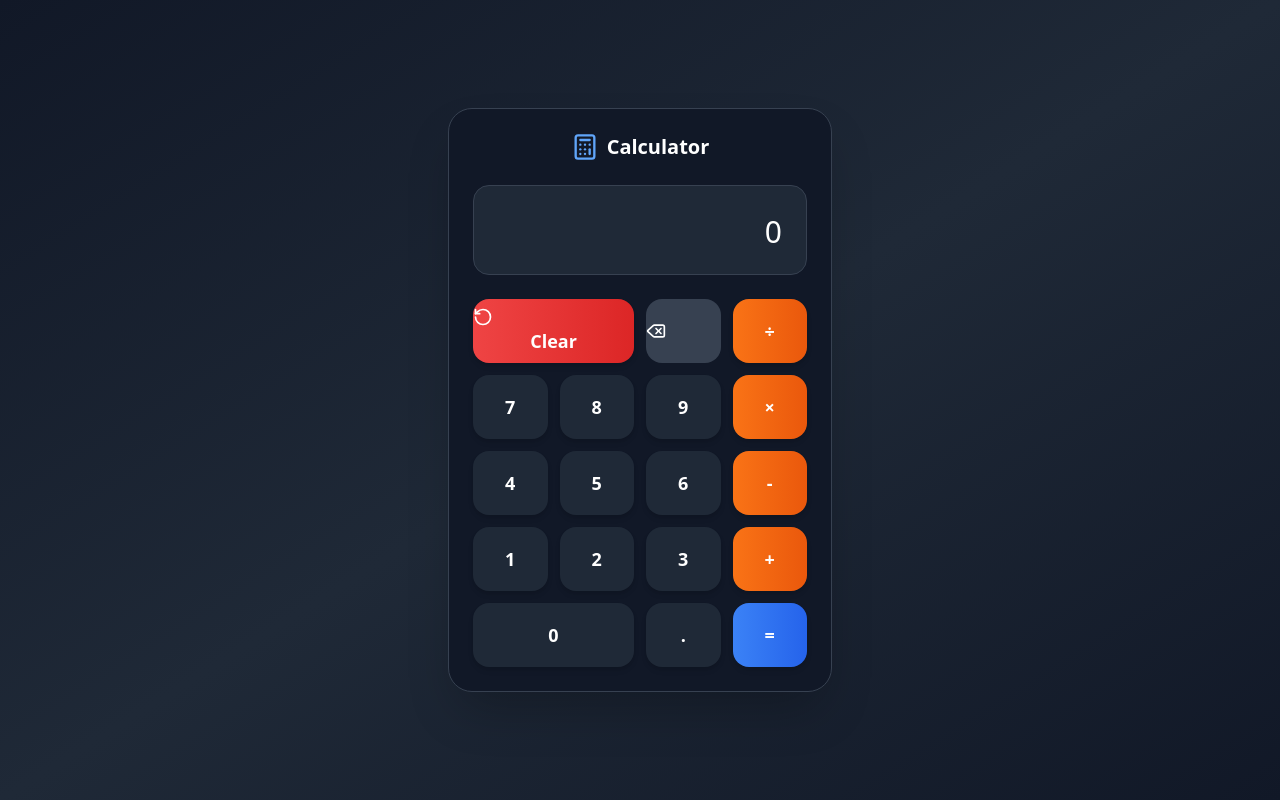
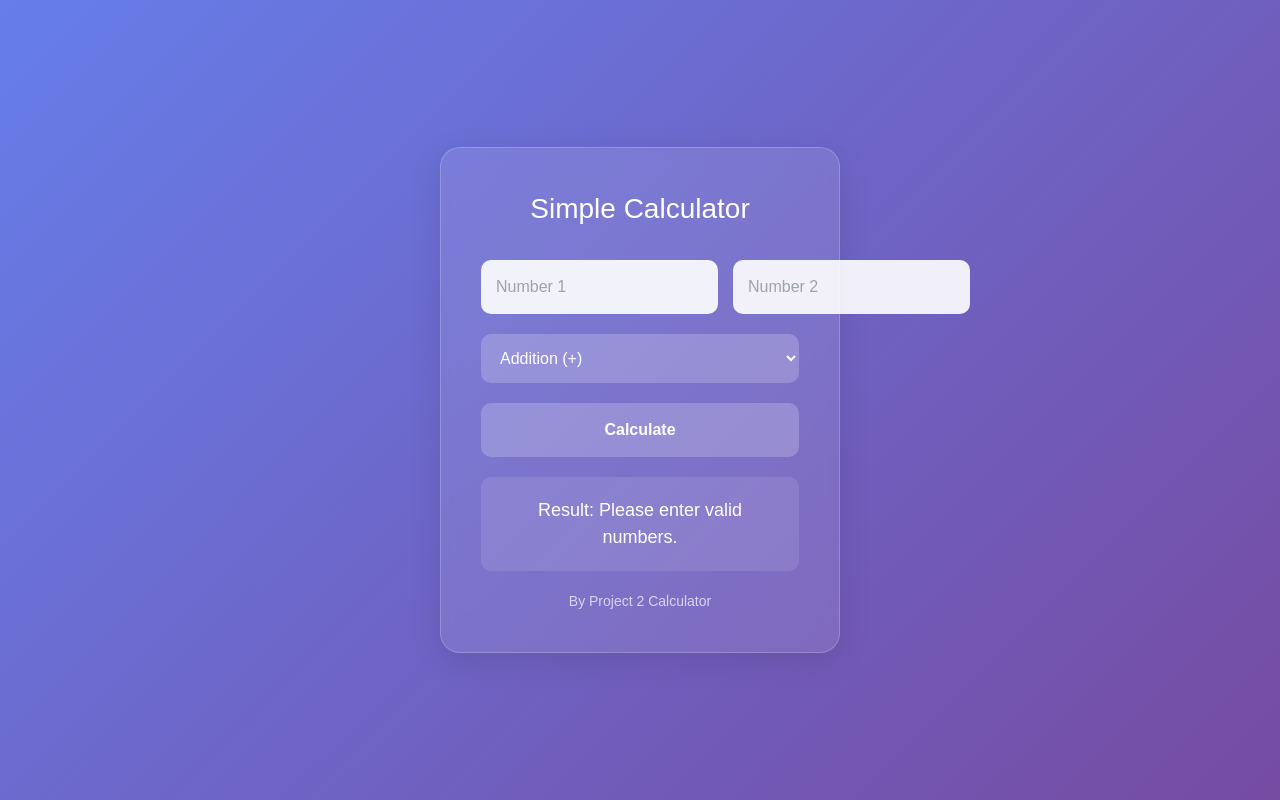
Before and after one commit to Srinivas-Manda-hub/easy-calc-displayer-tool, a React (Vite) app: page / in a window 1280 px wide. Built offline with nearby package versions, Linux system fonts and the light colour scheme.

Commit message:
Refactor: Implement calculator UI with HTML/CSS
Implemented the calculator UI using only HTML and CSS, based on the provided image.

```diff
--- a/src/components/Calculator.tsx
+++ b/src/components/Calculator.tsx
@@ -1,178 +1,184 @@
 
 import React, { useState } from 'react';
-import { Calculator as CalculatorIcon, Delete, RotateCcw } from 'lucide-react';
 
 const Calculator = () => {
-  const [display, setDisplay] = useState('0');
-  const [previousValue, setPreviousValue] = useState<number | null>(null);
-  const [operation, setOperation] = useState<string | null>(null);
-  const [waitingForNewValue, setWaitingForNewValue] = useState(false);
+  const [num1, setNum1] = useState('');
+  const [num2, setNum2] = useState('');
+  const [operation, setOperation] = useState('add');
+  const [result, setResult] = useState('');
 
-  const inputNumber = (num: string) => {
-    if (waitingForNewValue) {
-      setDisplay(num);
-      setWaitingForNewValue(false);
-    } else {
-      setDisplay(display === '0' ? num : display + num);
-    }
-  };
+  const handleCalculate = () => {
+    const n1 = parseFloat(num1);
+    const n2 = parseFloat(num2);
 
-  const inputDecimal = () => {
-    if (waitingForNewValue) {
-      setDisplay('0.');
-      setWaitingForNewValue(false);
-    } else if (display.indexOf('.') === -1) {
-      setDisplay(display + '.');
-    }
-  };
-
-  const clear = () => {
-    setDisplay('0');
-    setPreviousValue(null);
-    setOperation(null);
-    setWaitingForNewValue(false);
-  };
-
-  const deleteLastDigit = () => {
-    if (display.length > 1) {
-      setDisplay(display.slice(0, -1));
-    } else {
-      setDisplay('0');
-    }
-  };
-
-  const performOperation = (nextOperation: string) => {
-    const inputValue = parseFloat(display);
-
-    if (previousValue === null) {
-      setPreviousValue(inputValue);
-    } else if (operation) {
-      const currentValue = previousValue || 0;
-      const newValue = calculate(currentValue, inputValue, operation);
-
-      setDisplay(String(newValue));
-      setPreviousValue(newValue);
+    if (isNaN(n1) || isNaN(n2)) {
+      setResult('Please enter valid numbers.');
+      return;
     }
 
-    setWaitingForNewValue(true);
-    setOperation(nextOperation);
-  };
+    let calculatedResult = 0;
+    switch (operation) {
+      case 'add':
+        calculatedResult = n1 + n2;
+        break;
+      case 'subtract':
+        calculatedResult = n1 - n2;
+        break;
+      case 'multiply':
+        calculatedResult = n1 * n2;
+        break;
+      case 'divide':
+        calculatedResult = n2 !== 0 ? n1 / n2 : 0;
+        if (n2 === 0) {
+          setResult('Cannot divide by zero');
+          return;
+        }
+        break;
+      default:
+        calculatedResult = 0;
+    }
 
-  const calculate = (firstValue: number, secondValue: number, operation: string): number => {
-    switch (operation) {
-      case '+':
-        return firstValue + secondValue;
-      case '-':
-        return firstValue - secondValue;
-      case '×':
-        return firstValue * secondValue;
-      case '÷':
-        return secondValue !== 0 ? firstValue / secondValue : 0;
-      default:
-        return secondValue;
-    }
-  };
-
-  const handleEquals = () => {
-    const inputValue = parseFloat(display);
-
-    if (previousValue !== null && operation) {
-      const newValue = calculate(previousValue, inputValue, operation);
-      setDisplay(String(newValue));
-      setPreviousValue(null);
-      setOperation(null);
-      setWaitingForNewValue(true);
-    }
-  };
-
-  const Button = ({
-    children,
-    onClick,
-    className = '',
-    variant = 'default'
-  }: {
-    children: React.ReactNode;
-    onClick: () => void;
-    className?: string;
-    variant?: 'default' | 'operator' | 'equals' | 'clear' | 'number';
-  }) => {
-    const baseClasses = "h-16 rounded-2xl font-semibold text-lg transition-all duration-200 active:scale-95 hover:shadow-lg";
-
-    const variantClasses = {
-      default: "bg-gray-700 hover:bg-gray-600 text-white",
-      number: "bg-gray-800 hover:bg-gray-700 text-white shadow-md hover:shadow-xl",
-      operator: "bg-gradient-to-r from-orange-500 to-orange-600 hover:from-orange-600 hover:to-orange-700 text-white shadow-md hover:shadow-xl",
-      equals: "bg-gradient-to-r from-blue-500 to-blue-600 hover:from-blue-600 hover:to-blue-700 text-white shadow-md hover:shadow-xl",
-      clear: "bg-gradient-to-r from-red-500 to-red-600 hover:from-red-600 hover:to-red-700 text-white shadow-md hover:shadow-xl"
-    };
-
-    return (
-      <button
-        className={`${baseClasses} ${variantClasses[variant]} ${className}`}
-        onClick={onClick}
-      >
-        {children}
-      </button>
-    );
+    setResult(`Result: ${calculatedResult}`);
   };
 
   return (
-    <div className="min-h-screen bg-gradient-to-br from-gray-900 via-gray-800 to-gray-900 flex items-center justify-center p-4">
-      <div className="bg-gray-900 rounded-3xl shadow-2xl p-6 w-full max-w-sm border border-gray-700">
-        {/* Header */}
-        <div className="flex items-center justify-center mb-6">
-          <CalculatorIcon className="text-blue-400 mr-2" size={28} />
-          <h1 className="text-white text-xl font-bold">Calculator</h1>
+    <div style={{
+      minHeight: '100vh',
+      background: 'linear-gradient(135deg, #667eea 0%, #764ba2 100%)',
+      display: 'flex',
+      alignItems: 'center',
+      justifyContent: 'center',
+      fontFamily: 'Arial, sans-serif',
+      padding: '20px'
+    }}>
+      <div style={{
+        background: 'rgba(255, 255, 255, 0.1)',
+        backdropFilter: 'blur(10px)',
+        borderRadius: '20px',
+        padding: '40px',
+        boxShadow: '0 8px 32px rgba(0, 0, 0, 0.1)',
+        border: '1px solid rgba(255, 255, 255, 0.2)',
+        width: '100%',
+        maxWidth: '400px'
+      }}>
+        <h1 style={{
+          color: 'white',
+          textAlign: 'center',
+          marginBottom: '30px',
+          fontSize: '28px',
+          fontWeight: '300'
+        }}>
+          Simple Calculator
+        </h1>
+
+        <div style={{
+          display: 'flex',
+          gap: '15px',
+          marginBottom: '20px'
+        }}>
+          <input
+            type="number"
+            placeholder="Number 1"
+            value={num1}
+            onChange={(e) => setNum1(e.target.value)}
+            style={{
+              flex: 1,
+              padding: '15px',
+              borderRadius: '10px',
+              border: 'none',
+              background: 'rgba(255, 255, 255, 0.9)',
+              fontSize: '16px',
+              outline: 'none'
+            }}
+          />
+          <input
+            type="number"
+            placeholder="Number 2"
+            value={num2}
+            onChange={(e) => setNum2(e.target.value)}
+            style={{
+              flex: 1,
+              padding: '15px',
+              borderRadius: '10px',
+              border: 'none',
+              background: 'rgba(255, 255, 255, 0.9)',
+              fontSize: '16px',
+              outline: 'none'
+            }}
+          />
         </div>
 
-        {/* Display */}
-        <div className="bg-gray-800 rounded-2xl p-6 mb-6 border border-gray-700">
-          <div className="text-right">
-            <div className="text-gray-400 text-sm mb-1">
-              {previousValue !== null && operation ? `${previousValue} ${operation}` : ''}
-            </div>
-            <div className="text-white text-3xl font-light break-all">
-              {display}
-            </div>
-          </div>
+        <div style={{
+          marginBottom: '20px'
+        }}>
+          <select
+            value={operation}
+            onChange={(e) => setOperation(e.target.value)}
+            style={{
+              width: '100%',
+              padding: '15px',
+              borderRadius: '10px',
+              border: 'none',
+              background: 'rgba(255, 255, 255, 0.2)',
+              color: 'white',
+              fontSize: '16px',
+              outline: 'none'
+            }}
+          >
+            <option value="add" style={{ color: 'black' }}>Addition (+)</option>
+            <option value="subtract" style={{ color: 'black' }}>Subtraction (-)</option>
+            <option value="multiply" style={{ color: 'black' }}>Multiplication (×)</option>
+            <option value="divide" style={{ color: 'black' }}>Division (÷)</option>
+          </select>
         </div>
 
-        {/* Buttons */}
-        <div className="grid grid-cols-4 gap-3">
-          {/* Row 1 */}
-          <Button onClick={clear} variant="clear" className="col-span-2">
-            <RotateCcw size={20} className="mr-2" />
-            Clear
-          </Button>
-          <Button onClick={deleteLastDigit} variant="default">
-            <Delete size={20} />
-          </Button>
-          <Button onClick={() => performOperation('÷')} variant="operator">
-            ÷
-          </Button>
+        <button
+          onClick={handleCalculate}
+          style={{
+            width: '100%',
+            padding: '15px',
+            borderRadius: '10px',
+            border: 'none',
+            background: 'rgba(255, 255, 255, 0.2)',
+            color: 'white',
+            fontSize: '16px',
+            fontWeight: 'bold',
+            cursor: 'pointer',
+            marginBottom: '20px',
+            transition: 'all 0.3s ease'
+          }}
+          onMouseOver={(e) => {
+            e.target.style.background = 'rgba(255, 255, 255, 0.3)';
+          }}
+          onMouseOut={(e) => {
+            e.target.style.background = 'rgba(255, 255, 255, 0.2)';
+          }}
+        >
+          Calculate
+        </button>
 
-          {/* Row 2 */}
-          <Button onClick={() => inputNumber('7')} variant="number">7</Button>
-          <Button onClick={() => inputNumber('8')} variant="number">8</Button>
-          <Button onClick={() => inputNumber('9')} variant="number">9</Button>
-          <Button onClick={() => performOperation('×')} variant="operator">×</Button>
+        <div style={{
+          background: 'rgba(255, 255, 255, 0.1)',
+          borderRadius: '10px',
+          padding: '20px',
+          textAlign: 'center',
+          color: 'white',
+          fontSize: '18px',
+          minHeight: '60px',
+          display: 'flex',
+          alignItems: 'center',
+          justifyContent: 'center'
+        }}>
+          {result || 'Result: Please enter valid numbers.'}
+        </div>
 
-          {/* Row 3 */}
-          <Button onClick={() => inputNumber('4')} variant="number">4</Button>
-          <Button onClick={() => inputNumber('5')} variant="number">5</Button>
-          <Button onClick={() => inputNumber('6')} variant="number">6</Button>
-          <Button onClick={() => performOperation('-')} variant="operator">-</Button>
-
-          {/* Row 4 */}
-          <Button onClick={() => inputNumber('1')} variant="number">1</Button>
-          <Button onClick={() => inputNumber('2')} variant="number">2</Button>
-          <Button onClick={() => inputNumber('3')} variant="number">3</Button>
-          <Button onClick={() => performOperation('+')} variant="operator">+</Button>
-
-          {/* Row 5 */}
-          <Button onClick={() => inputNumber('0')} variant="number" className="col-span-2">0</Button>
-          <Button onClick={inputDecimal} variant="number">.</Button>
-          <Button onClick={handleEquals} variant="equals">=</Button>
+        <div style={{
+          textAlign: 'center',
+          marginTop: '20px',
+          color: 'rgba(255, 255, 255, 0.7)',
+          fontSize: '14px'
+        }}>
+          By Project 2 Calculator
         </div>
       </div>
     </div>
```
